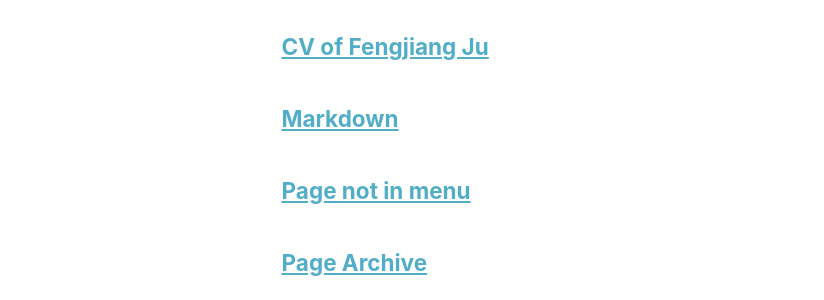
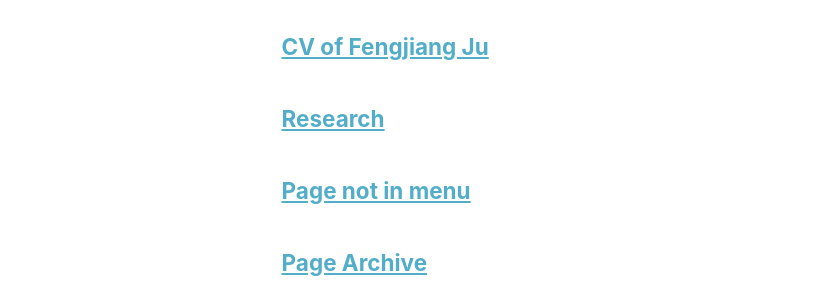
Before and after one commit to FengJiangJu/fengjiangju.github.io, a Jekyll site: the page built from _pages/page-archive.html, in a window 1280 px wide and 900 px high, scrolled down 416 px. Shown: the part 155-455 px from the top of the window, without its empty margins (0-824 px from the left). Built offline with Jekyll 4.4.1, drawn with Linux system fonts in a browser that asks for light colours; a script that is not in the unit is left out.

Commit message:
Update research.md

```diff
--- a/_pages/markdown.md
+++ b/_pages/markdown.md
@@ -1,10 +1,10 @@
 ---
-permalink: /markdown/
-title: "Markdown"
+permalink: /Research/
+title: "Research"
 author_profile: true
 redirect_from:
   - /md/
-  - /markdown.html
+  - /research.html
 ---
 
 {% include toc %}
```
